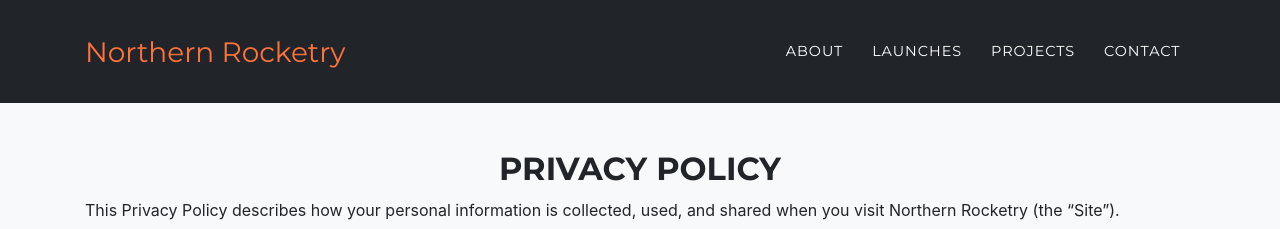
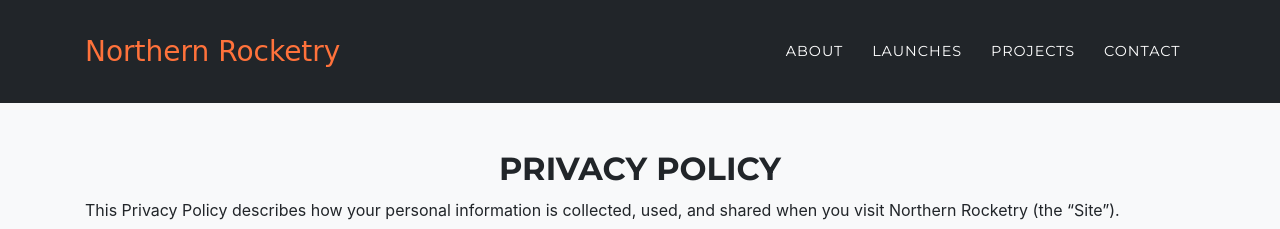
Before and after one commit to njkboys/nrw, a Jekyll site: the page built from legal.md, in a window 1280 px wide. Shown: the top 229 px of the page. Built offline with Jekyll 4.4.1, drawn with Linux system fonts in a browser that asks for light colours; some web fonts are replaced.

Commit message:
Update _mixins.scss

```diff
--- a/_sass/base/_mixins.scss
+++ b/_sass/base/_mixins.scss
@@ -3,7 +3,7 @@
   font-family: 'Droid Serif', -apple-system, BlinkMacSystemFont, 'Segoe UI', Roboto, 'Helvetica Neue', Arial, sans-serif, 'Apple Color Emoji', 'Segoe UI Emoji', 'Segoe UI Symbol', 'Noto Color Emoji';
 }
 @mixin script-font {
-  font-family: 'Montserrat', -apple-system, BlinkMacSystemFont, 'Segoe UI', Roboto, 'Helvetica Neue', Arial, sans-serif, 'Apple Color Emoji', 'Segoe UI Emoji', 'Segoe UI Symbol', 'Noto Color Emoji';
+  font-family: 'DejaVu Sans', -apple-system, BlinkMacSystemFont, 'Segoe UI', Roboto, 'Helvetica Neue', Arial, sans-serif, 'Apple Color Emoji', 'Segoe UI Emoji', 'Segoe UI Symbol', 'Noto Color Emoji';
 }
 @mixin body-font {
   font-family: /*'Roboto Slab',*/ -apple-system, BlinkMacSystemFont, 'Segoe UI', Roboto, 'Helvetica Neue', Arial, sans-serif, 'Apple Color Emoji', 'Segoe UI Emoji', 'Segoe UI Symbol', 'Noto Color Emoji';
```
